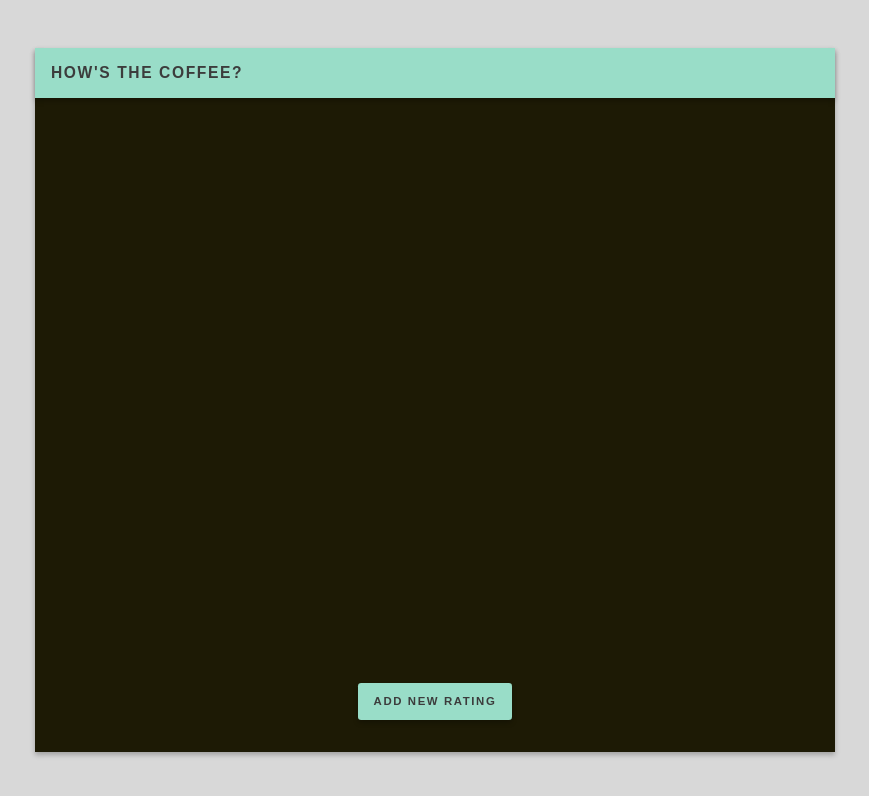
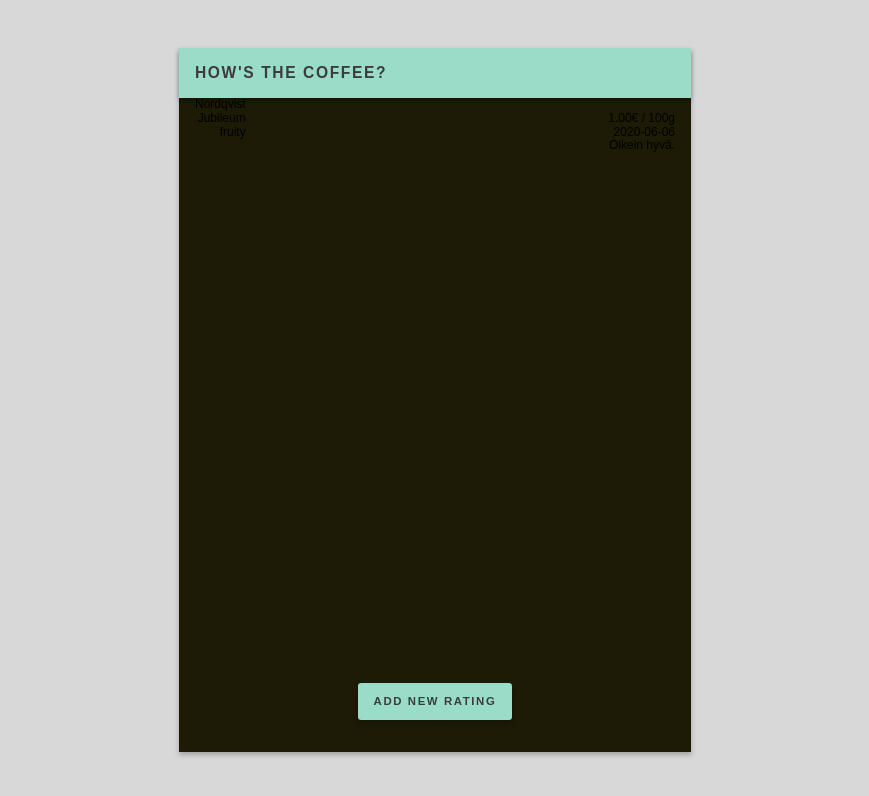
Before and after one commit to marinp1/coffee-rating-app, a React (Create React App) app: page / in a window 1280 px wide. Shown: the top 796 px of the page, without its empty margins (205-1074 px from the left). Built offline with nearby package versions, Linux system fonts and the light colour scheme.

Commit message:
Add rating block

```diff
--- /dev/null
+++ b/src/features/Ratings/RatingBlock.module.scss
@@ -0,0 +1,45 @@
+.rating {
+  display: grid;
+  grid-template-rows: 1fr 1fr 1fr 1fr;
+  grid-template-columns: auto auto 1fr;
+  grid-template-areas:
+    'img manufacturer rating'
+    'img name price'
+    'img notes date'
+    'description description description';
+}
+
+.img {
+  grid-area: img;
+}
+
+.manufacturer {
+  grid-area: manufacturer;
+}
+
+.rating {
+  grid-area: rating;
+  text-align: right;
+}
+
+.name {
+  grid-area: name;
+}
+
+.price {
+  grid-area: price;
+  text-align: right;
+}
+
+.notes {
+  grid-area: notes;
+}
+
+.date {
+  grid-area: date;
+  text-align: right;
+}
+
+.description {
+  grid-area: description;
+}
--- /dev/null
+++ b/src/features/Ratings/RatingBlock.tsx
@@ -0,0 +1,19 @@
+import React from 'react';
+
+import styles from './RatingBlock.module.scss';
+
+const RatingBlock: React.FC<{}> = () => {
+  return (
+    <div className={styles.rating}>
+      <div className={styles.img} />
+      <div className={styles.manufacturer}>Nordqvist</div>
+      <div className={styles.name}>Jubileum</div>
+      <div className={styles.price}>1.00€ / 100g</div>
+      <div className={styles.notes}>fruity</div>
+      <div className={styles.date}>2020-06-06</div>
+      <div className={styles.description}>Oikein hyvä.</div>
+    </div>
+  );
+};
+
+export {RatingBlock};
--- a/src/features/Ratings/index.tsx
+++ b/src/features/Ratings/index.tsx
@@ -3,9 +3,12 @@ import styles from './Ratings.module.scss';
 
 import {Button} from '../../components/Button';
 
+import {RatingBlock} from './RatingBlock';
+
 const Ratings: React.FC<{}> = () => {
   return (
     <div>
+      <RatingBlock />
       <div className={styles['new-rating']}>
         <Button>Add new rating</Button>
       </div>
--- a/src/styles/breakpoints.scss
+++ b/src/styles/breakpoints.scss
@@ -1,6 +1,5 @@
 $screen-sm-min: 320px;
-$screen-md-min: 768px;
-$screen-lg-min: 1024px;
+$screen-md-min: 480px;
 
 // Small devices
 @mixin phone {
@@ -15,10 +14,3 @@ $screen-lg-min: 1024px;
     @content;
   }
 }
-
-// Large devices
-@mixin desktop {
-  @media (min-width: #{$screen-lg-min}) {
-    @content;
-  }
-}
```
